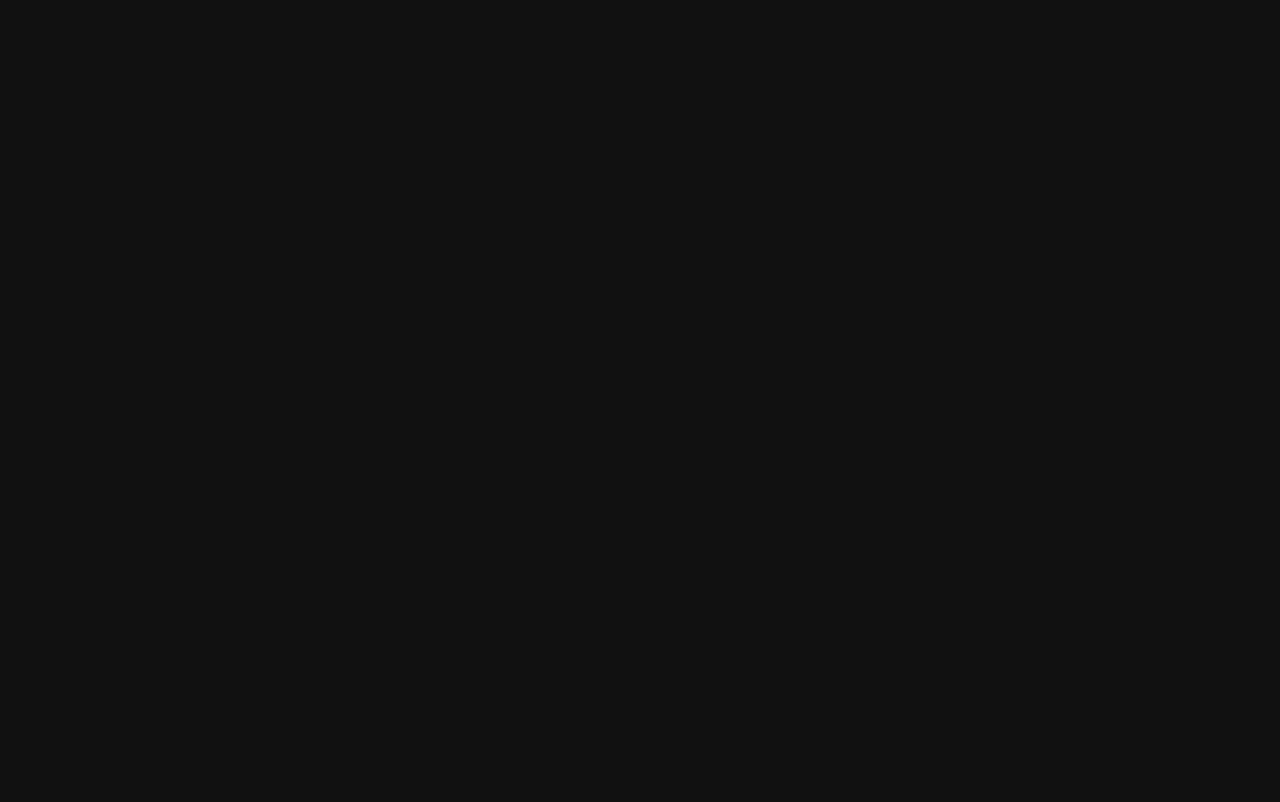
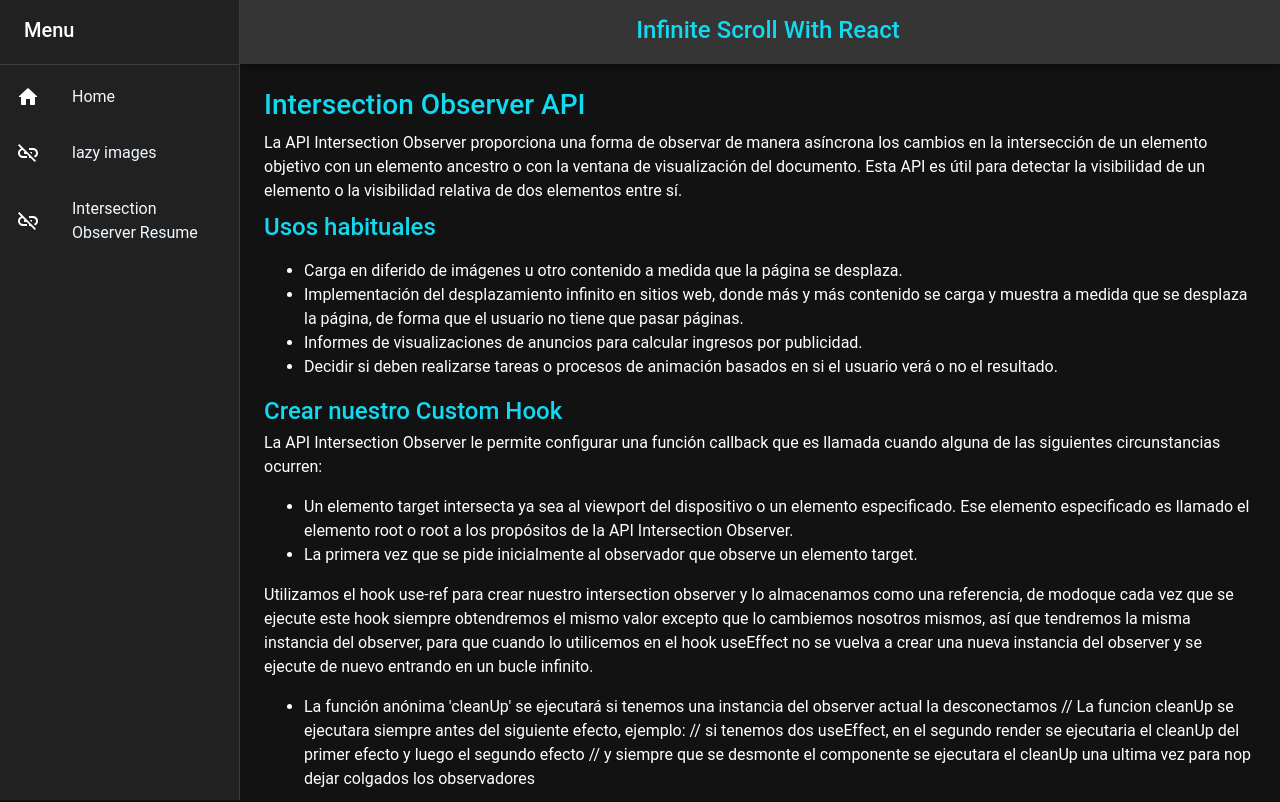
Before and after one commit to pierslabs/react-infinite-scroll, a React (Vite) app: page /intersection-observer in a window 1280 px wide. Before the commit this address had no page. Shown: the top 802 px of the page. Built offline with nearby package versions, Linux system fonts and the light colour scheme.

Commit message:
add about and lazy images

```diff
--- a/index.html
+++ b/index.html
@@ -4,7 +4,7 @@
     <meta charset="UTF-8" />
     <link rel="icon" type="image/svg+xml" href="/vite.svg" />
     <meta name="viewport" content="width=device-width, initial-scale=1.0" />
-    <title>Vite + React + TS</title>
+    <title>Infinite-scroll</title>
   </head>
   <body>
     <div id="root"></div>
--- a/package.json
+++ b/package.json
@@ -17,11 +17,13 @@
     "@mui/material": "^5.13.5",
     "react": "^18.2.0",
     "react-dom": "^18.2.0",
-    "react-router-dom": "^6.13.0"
+    "react-router-dom": "^6.13.0",
+    "react-syntax-highlighter": "^15.5.0"
   },
   "devDependencies": {
     "@types/react": "^18.0.37",
     "@types/react-dom": "^18.0.11",
+    "@types/react-syntax-highlighter": "^15.5.7",
     "@typescript-eslint/eslint-plugin": "^5.59.0",
     "@typescript-eslint/parser": "^5.59.0",
     "@vitejs/plugin-react": "^4.0.0",
--- a/src/components/Sidebar.tsx
+++ b/src/components/Sidebar.tsx
@@ -54,13 +54,23 @@ const Sidebar: FC<SidebarProps> = ({ drawerWidth }) => {
               </ListItemButton>
             </ListItem>
           </Link>
-          <Link className="link" to="/fake">
+          <Link className="link" to="/lazy">
             <ListItem disablePadding>
               <ListItemButton>
                 <ListItemIcon>
                   <LinkOff sx={{ color: "#fff", marginBottom: 1 }} />
                 </ListItemIcon>
-                <ListItemText primary="fake page" />
+                <ListItemText primary="lazy images" />
+              </ListItemButton>
+            </ListItem>
+          </Link>
+          <Link className="link" to="/intersection-observer">
+            <ListItem disablePadding>
+              <ListItemButton>
+                <ListItemIcon>
+                  <LinkOff sx={{ color: "#fff", marginBottom: 1 }} />
+                </ListItemIcon>
+                <ListItemText primary="Intersection Observer Resume" />
               </ListItemButton>
             </ListItem>
           </Link>
--- /dev/null
+++ b/src/hooks/useObserver.ts
@@ -0,0 +1,37 @@
+import { useEffect, useRef, useState } from "react";
+
+export const useObserver = (options: { threshold: number; root: null }) => {
+  // Este estado almacenará los elementos que se observarán
+  const [elements, setElements] = useState<HTMLImageElement[]>([]);
+
+  // Este estado almacenará las entradas que se observarán
+  const [entries, setEntries] = useState<IntersectionObserverEntry[]>([]);
+
+  // creamos un observer
+  const observer = useRef(
+    new IntersectionObserver((observedEntries: IntersectionObserverEntry[]) => {
+      setEntries(observedEntries);
+    }, options)
+  );
+
+  // cada vez que se actualice el estado de los elementos nos desconectamos del observer
+  // para que pueda observar los nuevos elementos
+  useEffect(() => {
+    const { current: currentObserver } = observer;
+    currentObserver.disconnect();
+
+    // Si la longitud de los elementos es mayor a 0 vamos a observar cada uno de los elementos
+    // iterando con un forEach
+    if (elements.length > 0) {
+      elements.forEach((element) => currentObserver.observe(element));
+    }
+    // 'cleanUp'
+    return () => {
+      if (currentObserver) {
+        currentObserver.disconnect();
+      }
+    };
+  }, [elements]);
+
+  return { observer: observer.current, setElements, entries };
+};
--- a/src/index.css
+++ b/src/index.css
@@ -26,3 +26,6 @@
 .title-navbar {
   color: rgb(16, 217, 240);
 }
+.title-page {
+  color: rgb(16, 217, 240);
+}
--- /dev/null
+++ b/src/pages/About.tsx
@@ -0,0 +1,131 @@
+import { Box, Typography } from "@mui/material";
+import Layout from "../Layout/Layout";
+import { Prism as SyntaxHighlighter } from "react-syntax-highlighter";
+import { atomDark } from "react-syntax-highlighter/dist/esm/styles/prism";
+
+const About = () => {
+  const codeExample = `
+  export const useObserver = (options: { threshold: number; root: null }) => {
+    // Este estado almacenará los elementos que se observarán
+    const [elements, setElements] = useState<any[]>([]);
+
+    // Este estado almacenará las entradas que se observarán
+    const [entries, setEntries] = useState<IntersectionObserver[]>([]);
+
+    // creamos un observer
+    const observer = useRef(
+      new IntersectionObserver((observedEntries: any) => {
+        setEntries(observedEntries);
+      }, options)
+    );
+
+    // cada vez que se actualice el estado de los elementos nos desconectamos del observer
+    // para que pueda observar los nuevos elementos
+    useEffect(() => {
+      const { current: currentObserver } = observer;
+      currentObserver.disconnect();
+
+      // Si la longitud de los elementos es mayor a 0 vamos a observar cada uno de los elementos
+      // iterando con un forEach
+      if (elements.length > 0) {
+        elements.forEach((element) => currentObserver.observe(element));
+      }
+      // 'cleanUp'
+      return () => {
+        if (currentObserver) {
+          currentObserver.disconnect();
+        }
+      };
+    }, [elements]);
+
+    return { observer: observer.current, setElements, entries };
+  };
+  `;
+
+  return (
+    <Layout>
+      <Box>
+        <Typography variant="h4" className="title-page">
+          Intersection Observer API
+        </Typography>
+        <Typography>
+          La API Intersection Observer proporciona una forma de observar de
+          manera asíncrona los cambios en la intersección de un elemento
+          objetivo con un elemento ancestro o con la ventana de visualización
+          del documento. Esta API es útil para detectar la visibilidad de un
+          elemento o la visibilidad relativa de dos elementos entre sí.
+        </Typography>
+
+        <Typography variant="h5" className="title-page">
+          Usos habituales
+        </Typography>
+        <ul>
+          <li>
+            Carga en diferido de imágenes u otro contenido a medida que la
+            página se desplaza.
+          </li>
+          <li>
+            Implementación del desplazamiento infinito en sitios web, donde más
+            y más contenido se carga y muestra a medida que se desplaza la
+            página, de forma que el usuario no tiene que pasar páginas.
+          </li>
+          <li>
+            Informes de visualizaciones de anuncios para calcular ingresos por
+            publicidad.
+          </li>
+          <li>
+            Decidir si deben realizarse tareas o procesos de animación basados
+            en si el usuario verá o no el resultado.
+          </li>
+        </ul>
+        <Typography variant="h5" className="title-page">
+          Crear nuestro Custom Hook
+        </Typography>
+        <Typography>
+          La API Intersection Observer le permite configurar una función
+          callback que es llamada cuando alguna de las siguientes circunstancias
+          ocurren:
+        </Typography>
+        <ul>
+          <li>
+            Un elemento target intersecta ya sea al viewport del dispositivo o
+            un elemento especificado. Ese elemento especificado es llamado el
+            elemento root o root a los propósitos de la API Intersection
+            Observer.
+          </li>
+          <li>
+            La primera vez que se pide inicialmente al observador que observe un
+            elemento target.
+          </li>
+        </ul>
+
+        <Typography>
+          Utilizamos el hook use-ref para crear nuestro intersection observer y
+          lo almacenamos como una referencia, de modoque cada vez que se ejecute
+          este hook siempre obtendremos el mismo valor excepto que lo cambiemos
+          nosotros mismos, así que tendremos la misma instancia del observer,
+          para que cuando lo utilicemos en el hook useEffect no se vuelva a
+          crear una nueva instancia del observer y se ejecute de nuevo entrando
+          en un bucle infinito.
+        </Typography>
+        <ul>
+          <li>
+            La función anónima 'cleanUp' se ejecutará si tenemos una instancia
+            del observer actual la desconectamos // La funcion cleanUp se
+            ejecutara siempre antes del siguiente efecto, ejemplo: // si tenemos
+            dos useEffect, en el segundo render se ejecutaria el cleanUp del
+            primer efecto y luego el segundo efecto // y siempre que se desmonte
+            el componente se ejecutara el cleanUp una ultima vez para nop dejar
+            colgados los observadores
+          </li>
+        </ul>
+
+        <SyntaxHighlighter language="javascript" style={atomDark}>
+          {codeExample}
+        </SyntaxHighlighter>
+      </Box>
+    </Layout>
+  );
+};
+
+export default About;
--- a/src/pages/FakePage.tsx
+++ /dev/null
@@ -1,12 +0,0 @@
-import Layout from "../Layout/Layout";
-import { Typography } from "@mui/material";
-
-const FakePage = () => {
-  return (
-    <Layout>
-      <Typography variant="h1">Fake Page</Typography>
-    </Layout>
-  );
-};
-
-export default FakePage;
--- /dev/null
+++ b/src/pages/LazyImages.tsx
@@ -0,0 +1,64 @@
+import Layout from "../Layout/Layout";
+import { Box, Typography } from "@mui/material";
+import { useObserver } from "../hooks/useObserver";
+import { useEffect } from "react";
+
+const LazyImages = () => {
+  const placeholder = "https://via.placeholder.com/300x300.png?text=300x300";
+  const imagesUrl: string[] = [
+    "https://www.motocrosscenter.com/shop/blog/wp-content/uploads/2018/09/blog1.jpg",
+    "https://img.redbull.com/images/c_crop,x_0,y_0,h_2133,w_3200/c_fill,w_730,h_487/q_auto,f_auto/redbullcom/2022/5/21/oaxaibw6k6zw6qrcnynq/manuel-lettenbichler-xross-hard-enduro-rally-2022",
+    "https://i0.wp.com/www.redd.es/wp-content/uploads/2021/01/Enduro_vs_Motocross.jpg?resize=1080%2C720",
+    "https://s7g10.scene7.com/is/image/ktm/HQV-Enduro-MY24-header-segmentpage:Desktop?wid=1914&hei=1074&dpr=off",
+  ];
+
+  const { observer, setElements, entries } = useObserver({
+    threshold: 0.35,
+    root: null,
+  });
+
+  useEffect(() => {
+    const images = document.querySelectorAll("img");
+    setElements(Array.from(images));
+  }, [setElements]);
+
+  useEffect(() => {
+    entries.forEach((entry: any) => {
+      if (entry.isIntersecting) {
+        const lazyImage = entry.target;
+        lazyImage.src = lazyImage.dataset.src;
+        lazyImage.classList.remove("lazy");
+        observer.unobserve(lazyImage);
+      }
+    });
+  }, [entries, observer]);
+
+  return (
+    <Layout>
+      <Typography variant="h5" className="title-page">
+        Lazy images with Intersection Observer Api
+      </Typography>
+
+      <Box
+        display="flex"
+        flexDirection="column"
+        alignItems="center"
+        justifyContent="center"
+        gap={5}
+        marginTop={5}
+      >
+        {imagesUrl.map((source: string) => (
+          <img
+            key={source}
+            data-src={source}
+            alt="motocross"
+            style={{ width: "50%", height: "auto" }}
+            src={placeholder}
+          />
+        ))}
+      </Box>
+    </Layout>
+  );
+};
+
+export default LazyImages;
--- a/src/routes/AppRoutes.tsx
+++ b/src/routes/AppRoutes.tsx
@@ -1,12 +1,14 @@
 import { Route, Routes } from "react-router-dom";
 import Home from "../pages/Home";
-import FakePage from "../pages/FakePage";
+import About from "../pages/About";
+import LazyImages from "../pages/LazyImages";
 
 const AppRoutes = () => {
   return (
     <Routes>
       <Route path="/" element={<Home />} />
-      <Route path="/fake" element={<FakePage />} />
+      <Route path="/lazy" element={<LazyImages />} />
+      <Route path="/intersection-observer" element={<About />} />
     </Routes>
   );
 };
```
Also changed, not shown: 1 other file (tests, documents, lock files or other folders).
